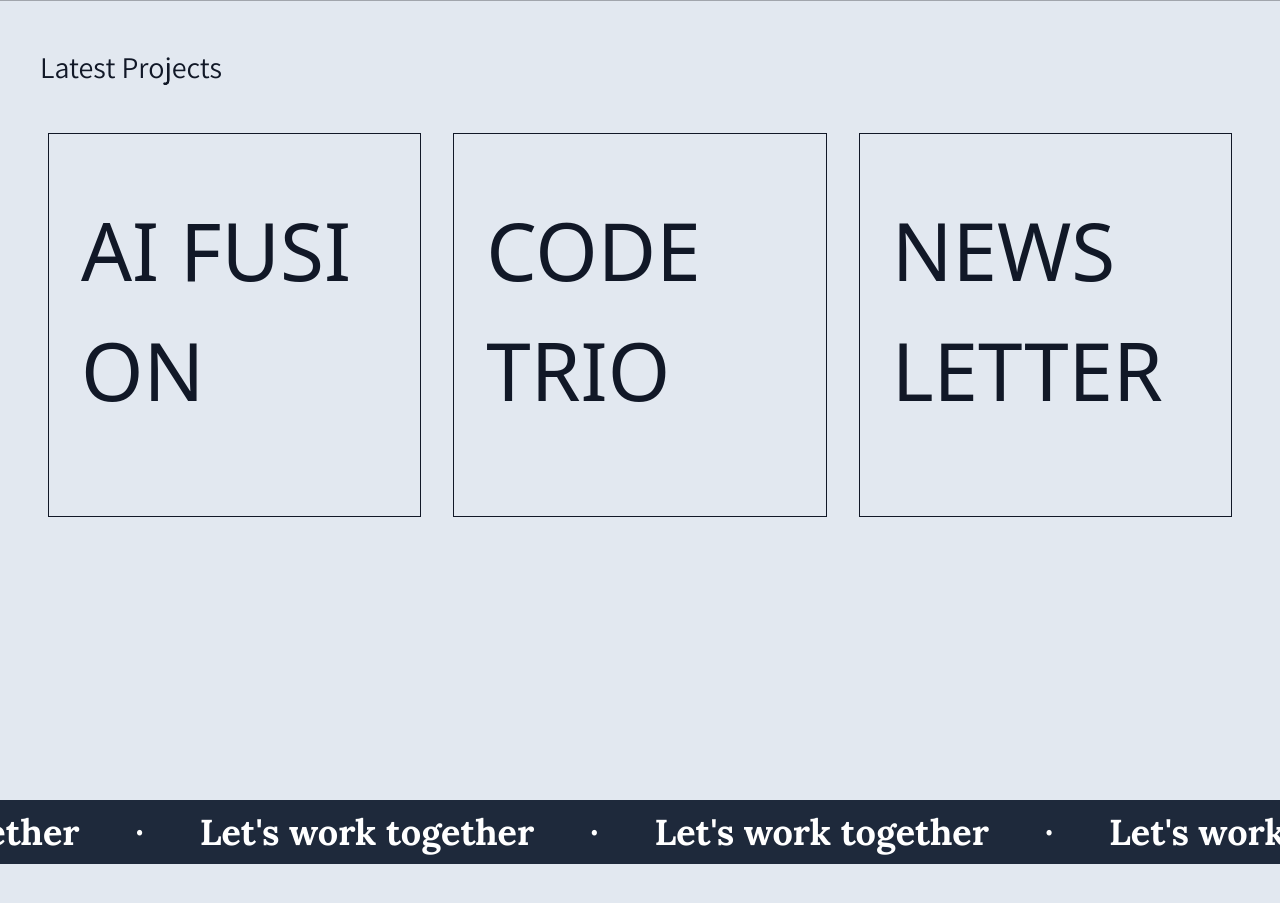
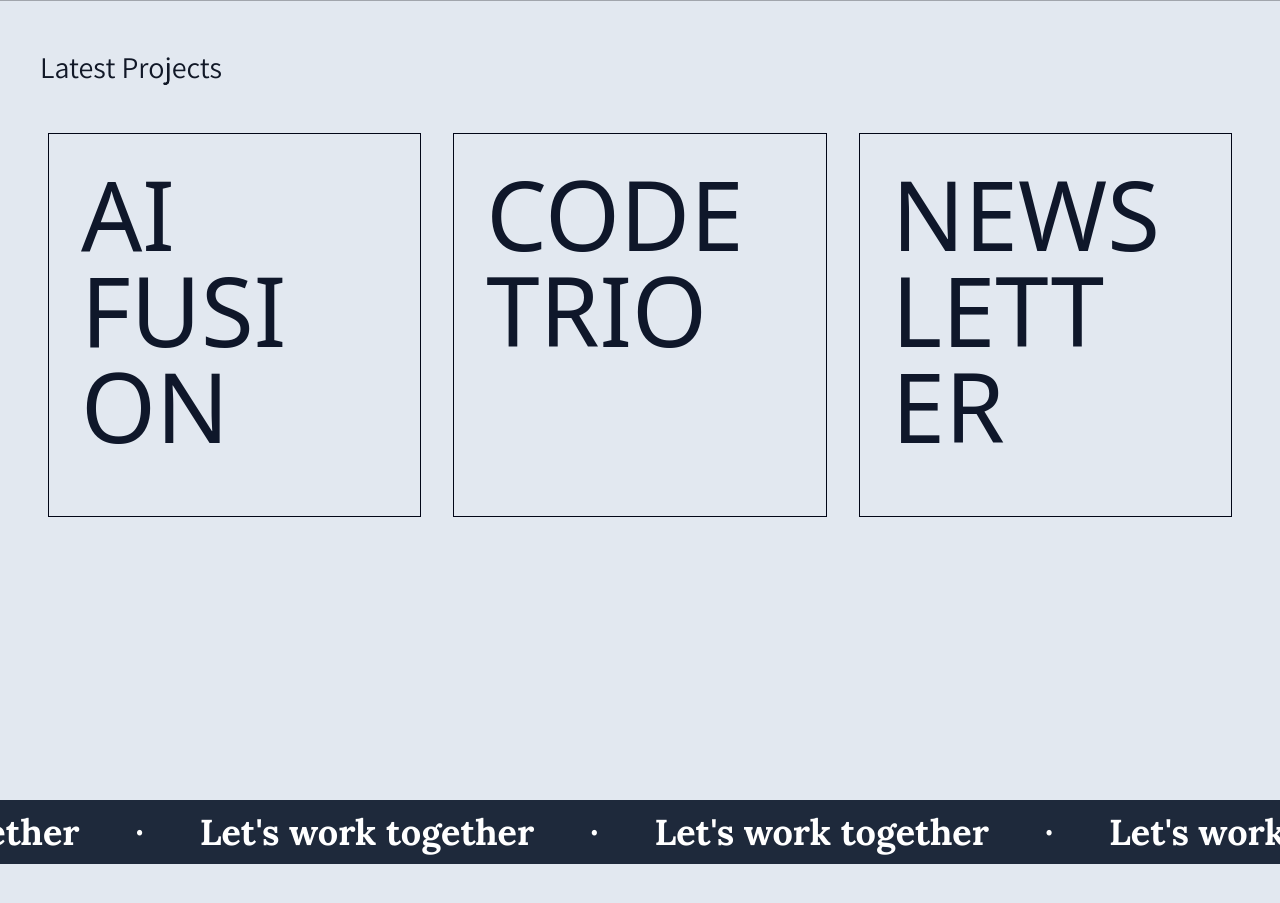
Before and after one commit to PriyansuMaurya/legendary-octo-meme, a Next.js app: page / in a window 1280 px wide. Shown: the part 1600-2503 px from the top of the page. Built offline with nearby package versions, Linux system fonts and the light colour scheme; what tailwindcss-animated would draw is missing.

Commit message:
finally fixed project padding bug for oneplus nod2

```diff
--- a/src/pages/index.js
+++ b/src/pages/index.js
@@ -393,9 +393,9 @@ export default function Home() {
               >
                 <div className="flex items-end justify-center">
                   <div className="flex overflow-hidden">
-                    <div className="border h-96 w-96 border-gray-900 p-6 md:p-8
+                    <div className="border h-96 w-96 border-slate-950 p-6 md:p-8
  ">
-                      <h3 className="mt-6 font-light text-gray-900 text-[5rem] md:hover:text-slate-500 transition duration-300 animate-ease-in-out">AI FUSI ON</h3>
+                      <h3 className="font-light text-slate-900 text-[5rem] md:text-8xl md:hover:text-slate-500 transition duration-300 animate-ease-in-out">AI FUSI ON</h3>
                     </div>
                   </div>
                 </div>
@@ -408,9 +408,9 @@ export default function Home() {
               >
                 <div className="flex items-end justify-center">
                   <div className="flex overflow-hidden">
-                    <div className="border h-96 w-96 border-gray-900 p-6 md:p-8
+                    <div className="border h-96 w-96 border-slate-950 p-6 md:p-8
 ">
-                      <h3 className="mt-6 font-light text-gray-900 text-[5rem] md:hover:text-slate-500 transition duration-300 animate-ease-in-out">CODE TRIO</h3>
+                      <h3 className="font-light text-slate-900 text-[5rem] md:text-8xl md:hover:text-slate-500 transition duration-300 animate-ease-in-out">CODE TRIO</h3>
                     </div>
                   </div>
                 </div>
@@ -423,9 +423,9 @@ export default function Home() {
               >
                 <div className="flex items-end justify-center">
                   <div className="flex overflow-hidden">
-                    <div className="border h-96 w-96 border-gray-900 p-6 md:p-8
+                    <div className="border h-96 w-96 border-slate-950 p-6 md:p-8
  ">
-                      <h3 className="mt-6 font-light text-gray-900 text-[5rem] md:hover:text-slate-500 transition duration-300 animate-ease-in-out">NEWS LETTER </h3>
+                      <h3 className="font-light text-slate-900 text-[5rem] md:text-8xl md:hover:text-slate-500 transition duration-300 animate-ease-in-out">NEWS LETT ER </h3>
                     </div>
                   </div>
                 </div>
```
